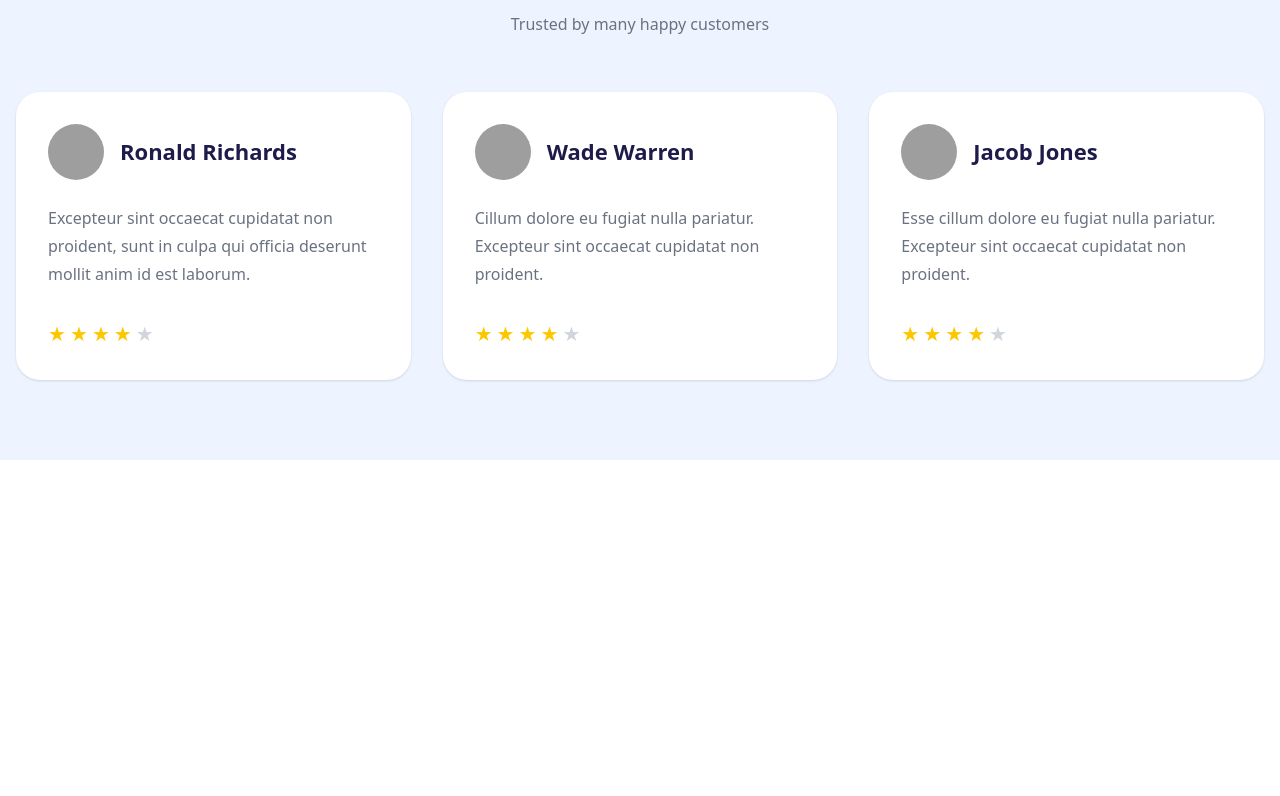
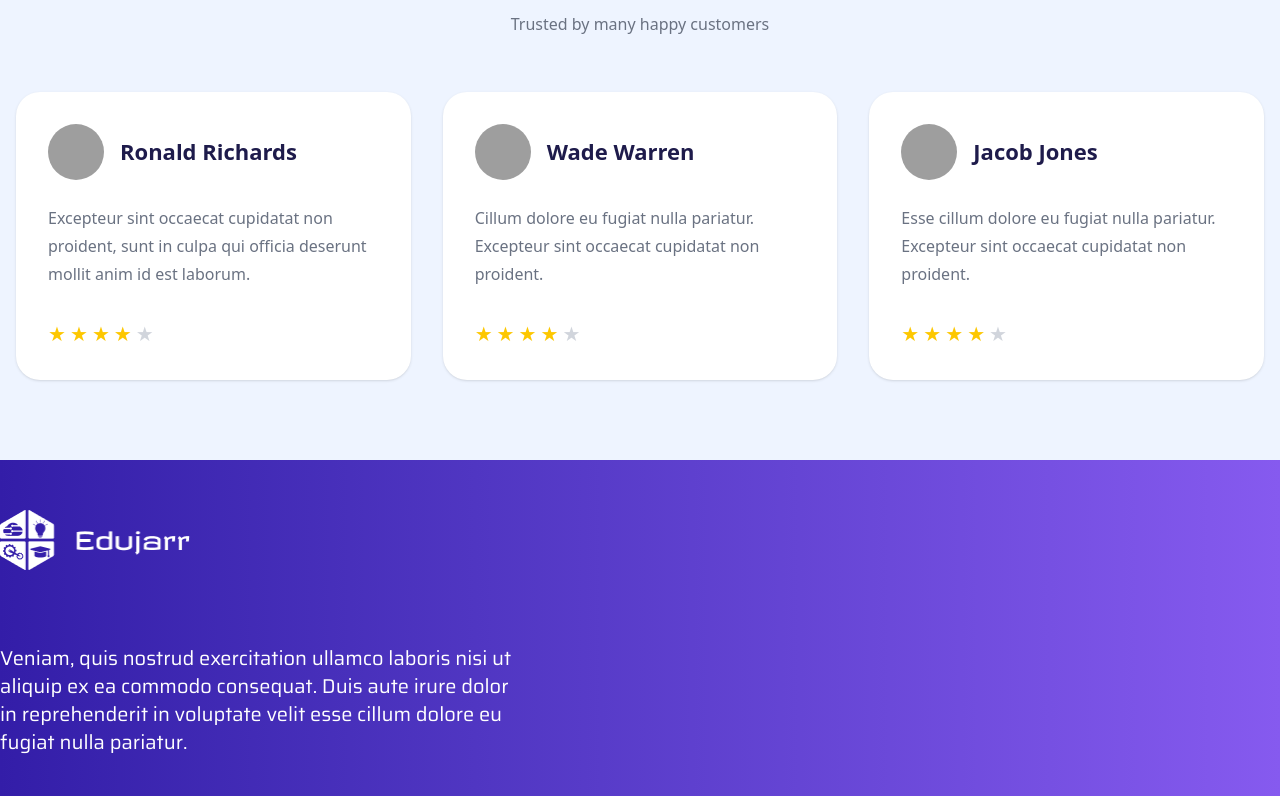
Before and after one commit to shoumen-shomu/edujarr, a Next.js app: page / in a window 1280 px wide. Shown: the part 5996-6792 px from the top of the page. Before the commit the page ends 6546 px from the top, so only its background shows below. Built offline with nearby package versions, Linux system fonts and the light colour scheme; grey boxes are pictures that could not be loaded.

Commit message:
footer right part done

```diff
--- a/src/app/components/Footer.jsx
+++ b/src/app/components/Footer.jsx
@@ -1,13 +1,32 @@
-import React from 'react'
+import Image from "next/image";
+import React from "react";
+import Container from "./Container";
 
 const Footer = () => {
   return (
     <>
-    <footer>
-<div className="pt-12.5 pb-10"></div>
-    </footer>
+      <footer>
+        <div className="pt-12.5 pb-10 bg-linear-to-r from-[#331DA8] to-[#865AEF] flex justify-between items-center">
+          <Container>
+            <div className="">
+              <Image
+                src="/images/footerimg.png"
+                alt=""
+                width={192}
+                height={60}
+              />
+              <p className="font-saira font-normal text-xl text-white leading-7 w-130.25 pt-18.5">
+                Veniam, quis nostrud exercitation ullamco laboris nisi ut
+                aliquip ex ea commodo consequat. Duis aute irure dolor in
+                reprehenderit in voluptate velit esse cillum dolore eu fugiat
+                nulla pariatur.
+              </p>
+            </div>
+          </Container>
+        </div>
+      </footer>
     </>
-  )
-}
+  );
+};
 
-export default Footer
+export default Footer;
```
Also changed, not shown: public/images/footerimg.png (added).
